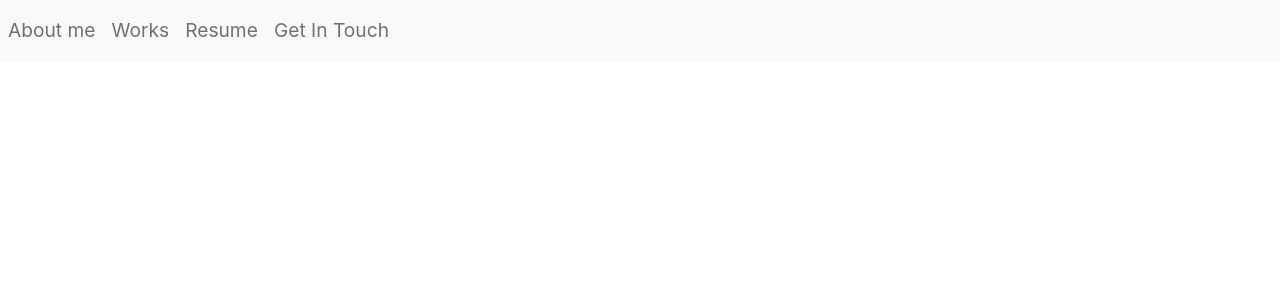
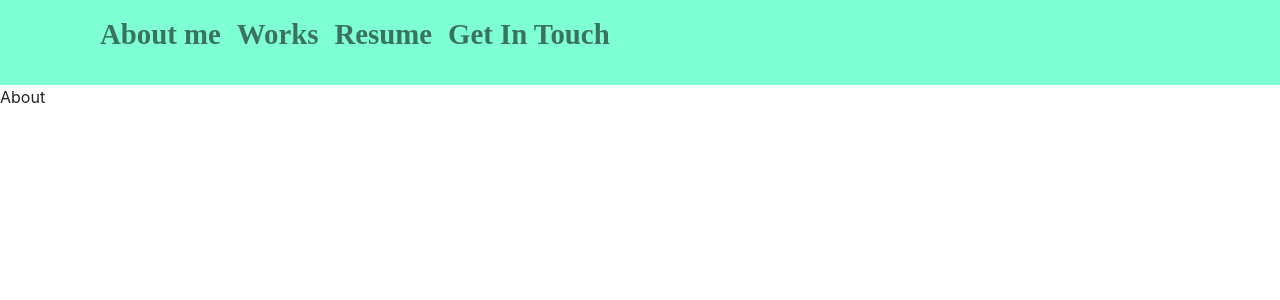
Before and after one commit to Moekabba/my-portfolio-react, a React (Create React App) app: page / in a window 1280 px wide. Shown: the top 300 px of the page. Built offline with nearby package versions, Linux system fonts and the light colour scheme.

Commit message:
nav bar created

```diff
--- a/public/index.html
+++ b/public/index.html
@@ -29,6 +29,10 @@
     <!-- bootstrap cdn -->
     <link rel="preconnect" href="https://fonts.googleapis.com" />
     <link rel="preconnect" href="https://fonts.gstatic.com" crossorigin />
+    <link
+      href="https://fonts.googleapis.com/css2?family=Open+Sans:ital,wght@1,300&display=swap"
+      rel="stylesheet"
+    />
     <link href="https://cdn.jsdelivr.net/npm/bootstrap@5.2.0/dist/css/bootstrap.min.css" rel="stylesheet" integrity="sha384-gH2yIJqKdNHPEq0n4Mqa/HGKIhSkIHeL5AyhkYV8i59U5AR6csBvApHHNl/vI1Bx" crossorigin="anonymous">
 
 
--- a/src/App.js
+++ b/src/App.js
@@ -11,17 +11,14 @@ import Contact from "./pages/contact/Contact";
 function App() {
   return (
     <body>
-      <Nav>
+      <Nav/>
         <Routes>
-        <Route path="/" element={<About />} />
-           <Route  path="work" element={<Work/>}/>
-           <Route path="resume" element={<Resume/>} />
-           <Route path="contact" element={<Contact/>} />
-           <Route  />
-
+           <Route path="/" element={<About />} />
+           <Route  path="/work" element={<Work/>}/>
+           <Route path="/resume" element={<Resume/>} />
+           <Route path="/contact" element={<Contact/>} />
 
         </Routes>
-      </Nav>
     </body>
   );
 }
--- a/src/pages/nav/Nav.css
+++ b/src/pages/nav/Nav.css
@@ -1 +1,25 @@
 /* style nav rembere to import bootsrap */
+.navbar{
+    background-color: aquamarine;
+
+    /* position: fixed; */
+  /* top: 0; */
+  /* left: 0; */
+  width: 100%;
+  transition: 0.6s;
+  padding: 5px 60px;
+
+}
+ul{
+    list-style: none;
+}
+
+.ul-li{
+    font-weight: 800;
+    font-size: 1.5rem;
+  display: flex;
+  justify-content: end;
+  align-items:flex-end;
+  font-family: cursive;
+
+}
--- a/src/pages/nav/Nav.js
+++ b/src/pages/nav/Nav.js
@@ -1,17 +1,19 @@
 import React from 'react'
 import { Link } from "react-router-dom";
+import "./Nav.css"
 
 
 function Nav() {
   return (
-    <nav class="navbar navbar-expand-lg navbar-light bg-light">
+    <nav class="navbar navbar-expand-lg navbar-light ">
   {/* <a class="navbar-brand" href="#">Navbar</a> */}
   <button class="navbar-toggler" type="button" data-toggle="collapse" data-target="#navbarNavAltMarkup" aria-controls="navbarNavAltMarkup" aria-expanded="false" aria-label="Toggle navigation">
     <span class="navbar-toggler-icon"></span>
   </button>
   <div class="collapse navbar-collapse" id="navbarNavAltMarkup">
     <div class="navbar-nav">
-    <li>
+        <ul className='ul-li'>
+        <li>
                 <Link to="/" className="nav-link">
                   <big style={{ color: "m green " }}>About me</big>
                 </Link>
@@ -33,6 +35,8 @@ function Nav() {
                 </Link>
     </li>
 
+        </ul>
+
     </div>
   </div>
 </nav>
```
